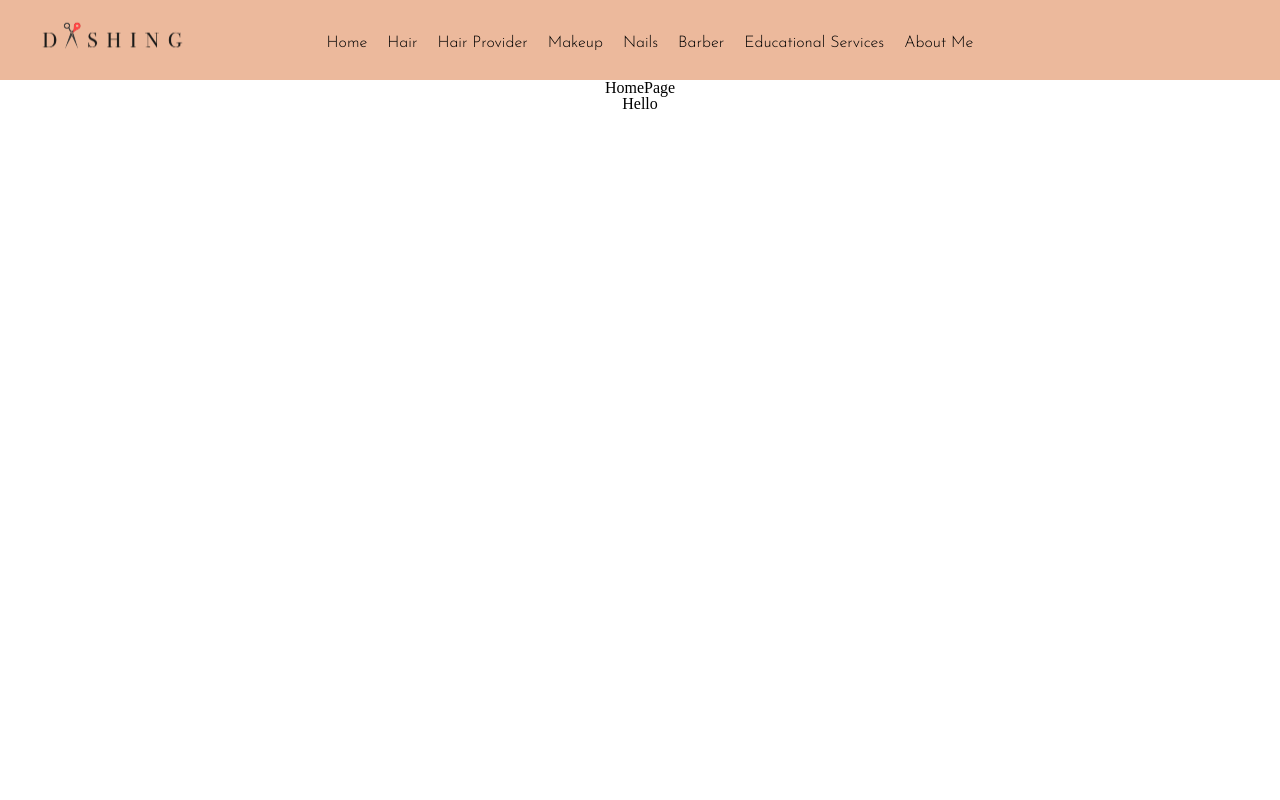
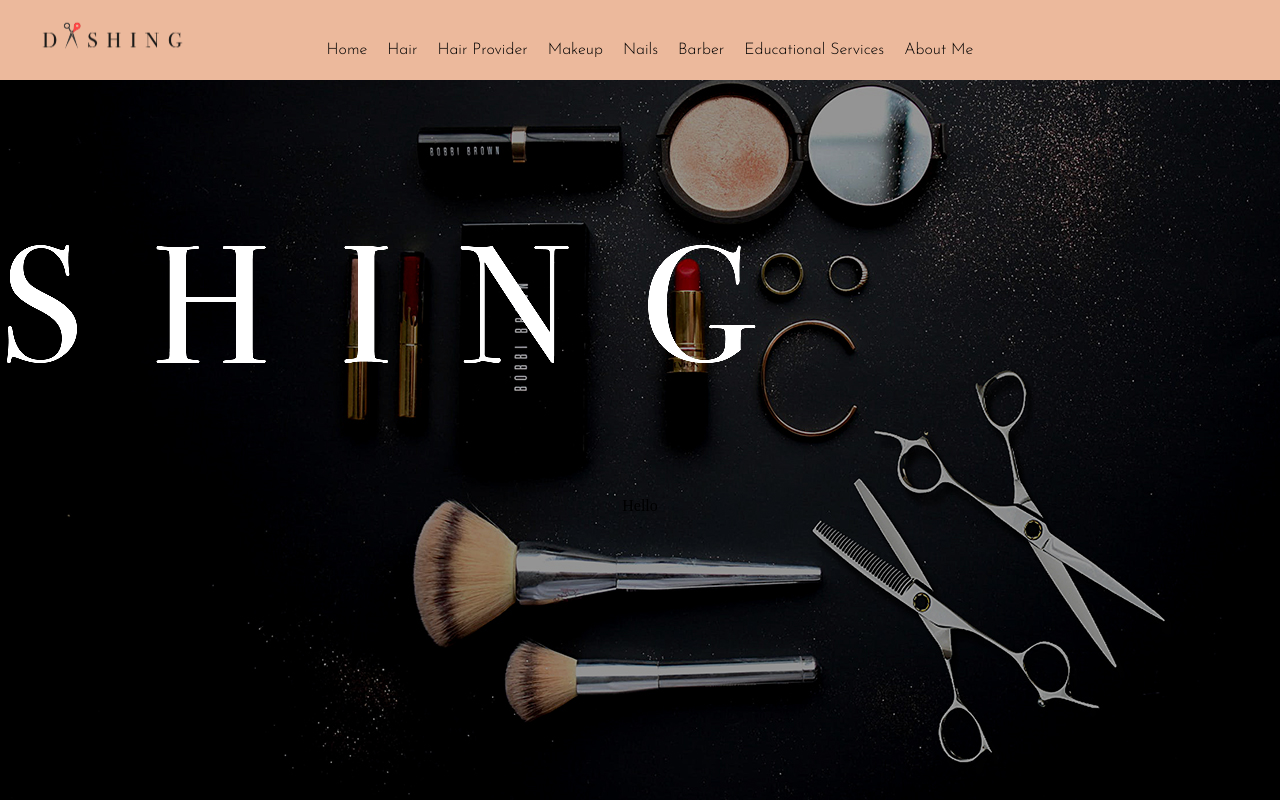
Before and after one commit to isaink/dashing, a React (Create React App) app in the folder frontend/: page / in a window 1280 px wide. Built offline with nearby package versions, Linux system fonts and the light colour scheme; a web font is replaced by a local one.

Commit message:
homepage

```diff
--- /dev/null
+++ b/frontend/src/Css/Home.css
@@ -0,0 +1,25 @@
+#homeBackground {
+  position: fixed;
+  top: -50%;
+  left: -50%;
+  width: 200%;
+  height: 200%;
+  z-index: -1;
+}
+#homeBackground img {
+  position: absolute;
+  top: 0;
+  left: 0;
+  right: 0;
+  bottom: 0;
+  margin: auto;
+  min-width: 50%;
+  min-height: 50%;
+}
+
+.centerLogo {
+  display: flex;
+  justify-content: center;
+  width: 400px;
+  height: auto;
+}
--- a/frontend/src/components/HomePage/Home.js
+++ b/frontend/src/components/HomePage/Home.js
@@ -1,9 +1,18 @@
-import React from 'react'
+import React from "react";
+import "../../Css/Home.css";
+
+import bk_img from "../../photo_assets/beautybackground.jpg";
+import homeLogo from "../../photo_assets/dashing_logo_invert.png";
 
 export const Home = () => {
   return (
-    <>
-    <h1> HomePage </h1>
-    </>
-  )
-}
+    <div id="homeContainer">
+      <div id="homeBackground">
+        <img src={bk_img} alt="" />
+      </div>
+      <div className="centerLogo">
+        <img src={homeLogo} alt="" />
+      </div>
+    </div>
+  );
+};
--- a/frontend/src/css/Navbar.css
+++ b/frontend/src/css/Navbar.css
@@ -17,7 +17,7 @@
   justify-content: center;
   font-family: "Josefin Sans", sans-serif;
   font-weight: 300;
-  margin-top: -2.5%;
+  margin-top: -2%;
 }
 
 .links a:link {
```
Also changed, not shown: frontend/src/photo_assets/beautybackground.jpg (added), frontend/src/photo_assets/dashing_logo_invert.png (added).
